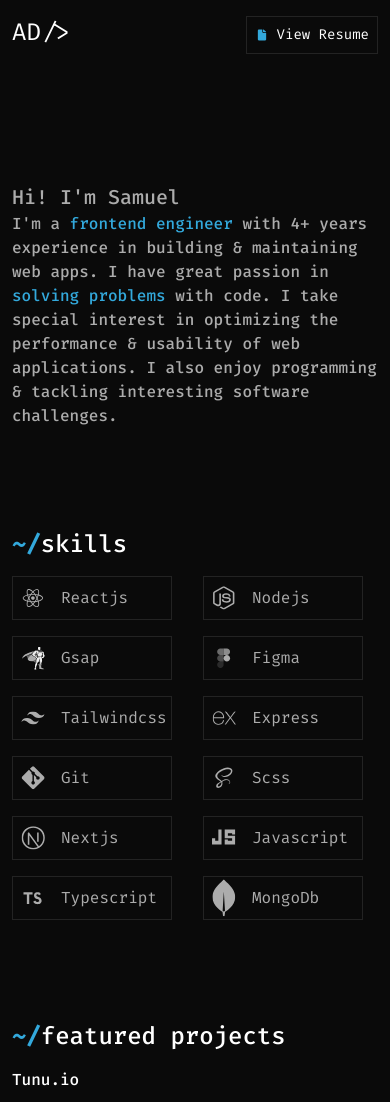
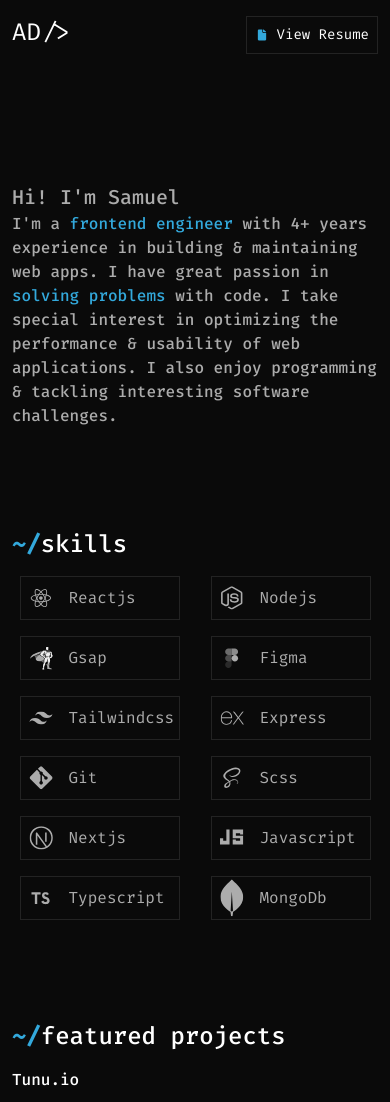
Before and after one commit to Samueljr-web/samuel-dev, a Next.js app: page / in a window 390 px wide. Shown: the top 1102 px of the page. Built offline with nearby package versions, Linux system fonts and the light colour scheme.

Commit message:
fix: aligned the mobile skill section

```diff
--- a/pages/skills.tsx
+++ b/pages/skills.tsx
@@ -7,11 +7,10 @@
 export default function Skills() {
   return (
     <div>
-      {" "}
       <h2 className="section-title mb-4 font-medium text-2xl text-white">
         <b></b>skills
       </h2>
-      <div className="hidden md:flex flex-col items-center">
+      <div className="hidden md:flex flex-col items-center ">
         <div className="flex">
           {skillsData.slice(0, 3).map((skill) => (
             <div
@@ -58,7 +57,7 @@
         </div>
       </div>
       <section>
-        <div className="md:hidden grid gap-4 grid-cols-2 justify-center">
+        <div className="md:hidden grid gap-4 grid-cols-2 justify-items-center">
           {skillsData.map((skill) => (
             <div
               key={skill.id}
```
